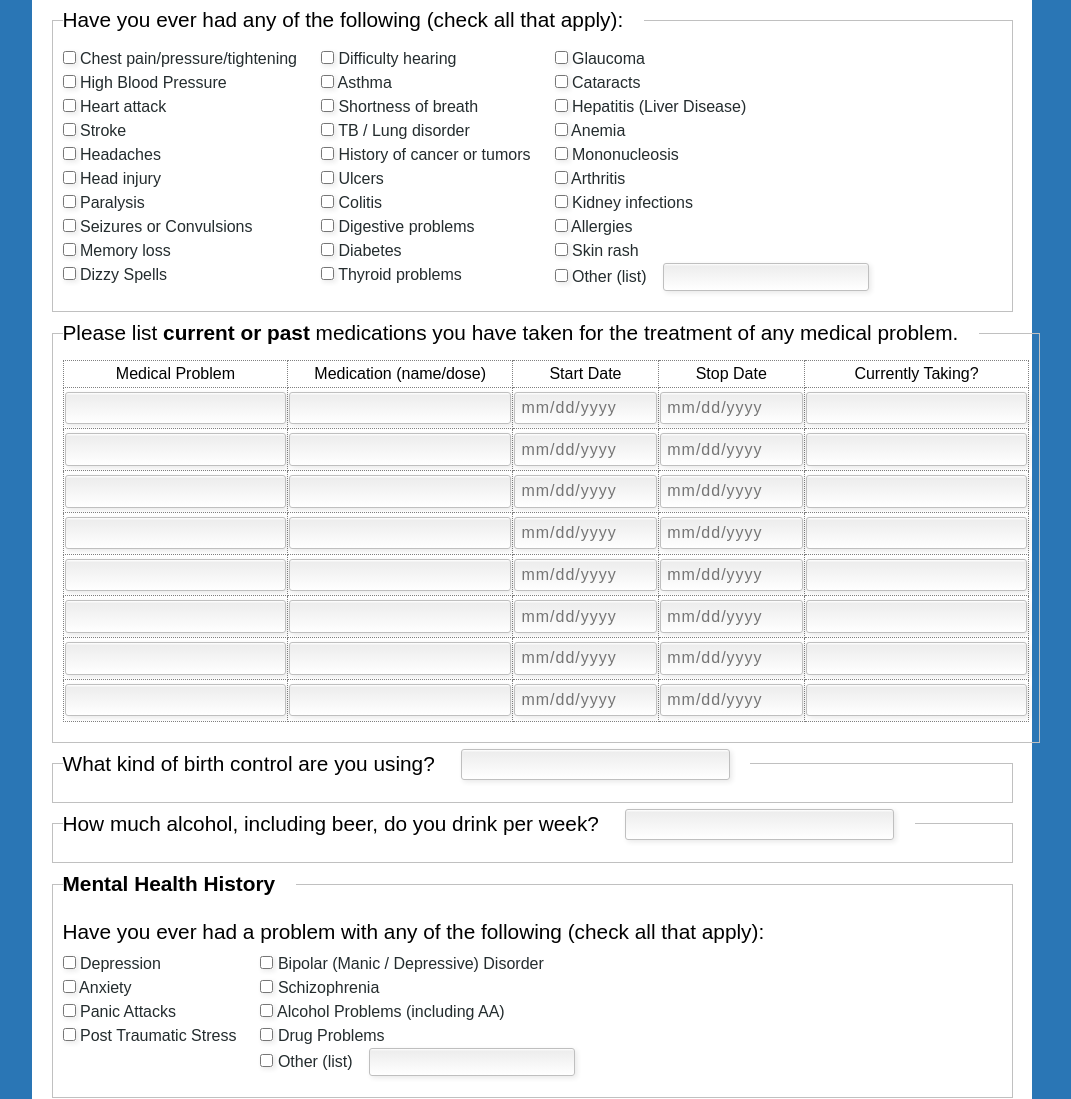
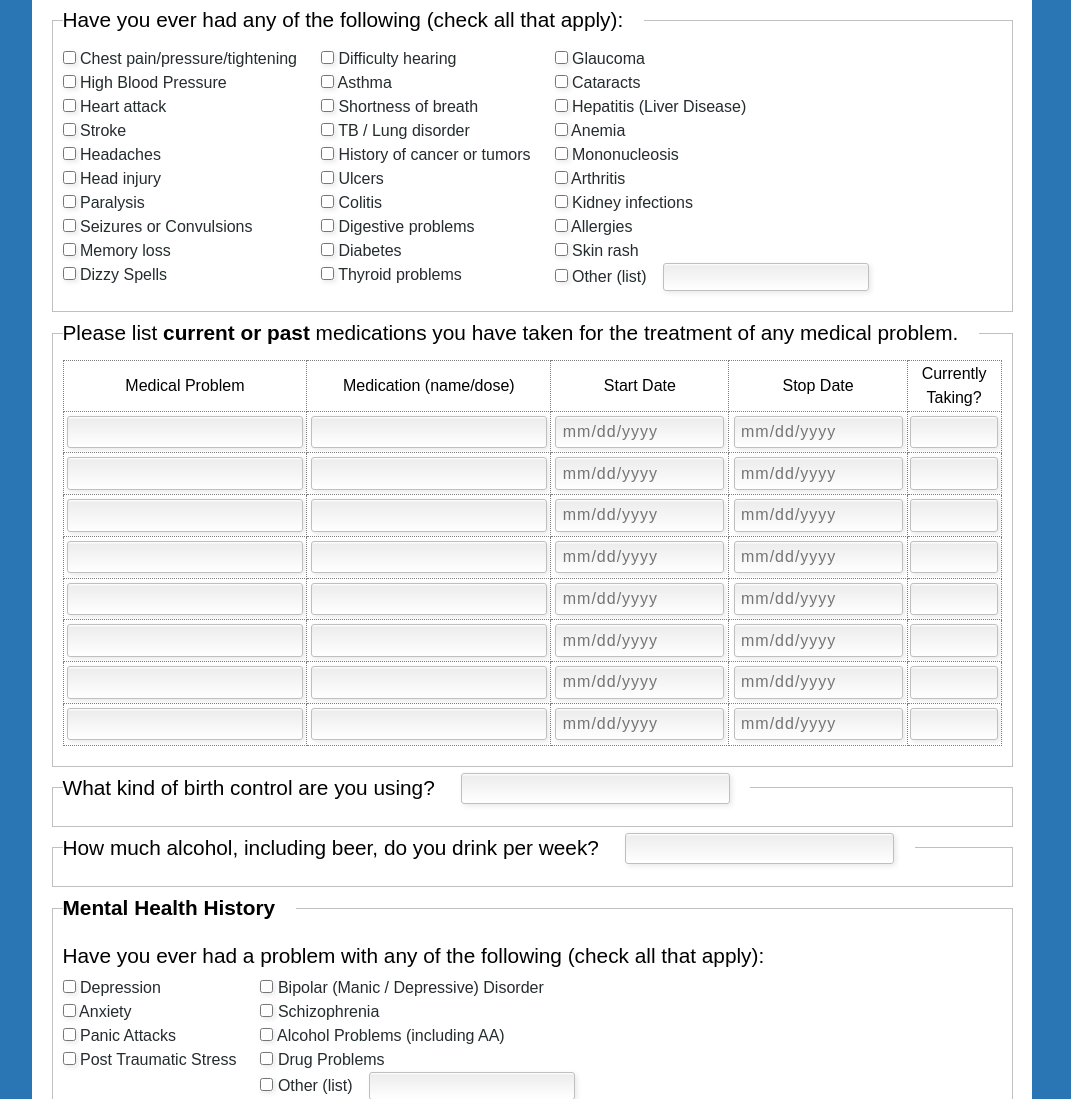
Before and after one commit to rivarub/sa_laro, a PHP site: page /new-patient.html in a window 1280 px wide. Shown: the part 2416-3515 px from the top of the page, without its empty margins (108-1179 px from the left). Run offline with PHP 8.4, Linux system fonts and the light colour scheme; some libraries are stand-ins or nearby versions; some web fonts are replaced.

Commit message:
styles for mobile and fullscreen tables

```diff
--- a/css/formstyle.css
+++ b/css/formstyle.css
@@ -1422,27 +1422,31 @@ table td:not([class*="label_left"]), table th:not([class*="label_left"]) {
   text-align: center;
 }
 
-/*table.fullScreen {
-    td {
+/* line 923, ../sass/formstyle.scss */
+table.fullScreen td {
   width: 19%;
-        input {
+}
+/* line 925, ../sass/formstyle.scss */
+table.fullScreen td input {
   width: 88%;
 }
-    }
-    td:nth-child(1), td:nth-child(2) {
+/* line 929, ../sass/formstyle.scss */
+table.fullScreen td:nth-child(1), table.fullScreen td:nth-child(2) {
   width: 26%;
-        input {
+}
+/* line 931, ../sass/formstyle.scss */
+table.fullScreen td:nth-child(1) input, table.fullScreen td:nth-child(2) input {
   width: 92%;
 }
-    }
-    td:last-child {
+/* line 935, ../sass/formstyle.scss */
+table.fullScreen td:last-child {
   width: 10%;
-        input {
+}
+/* line 937, ../sass/formstyle.scss */
+table.fullScreen td:last-child input {
   width: 80%;
 }
-    }
-
-}*/
+
 /* line 943, ../sass/formstyle.scss */
 .mobileTab {
   display: none;
--- a/sass/formstyle.scss
+++ b/sass/formstyle.scss
@@ -919,7 +919,7 @@ table {
             width: 90%;
         }     */
 }
-/*table.fullScreen {
+table.fullScreen {
     td {
         width: 19%;
         input {
@@ -939,7 +939,7 @@ table {
         }
     }
 
-}*/
+}
 .mobileTab {
     display: none;
     //width: 100%;
```
Lines whose indentation alone changed are shown as unchanged.
